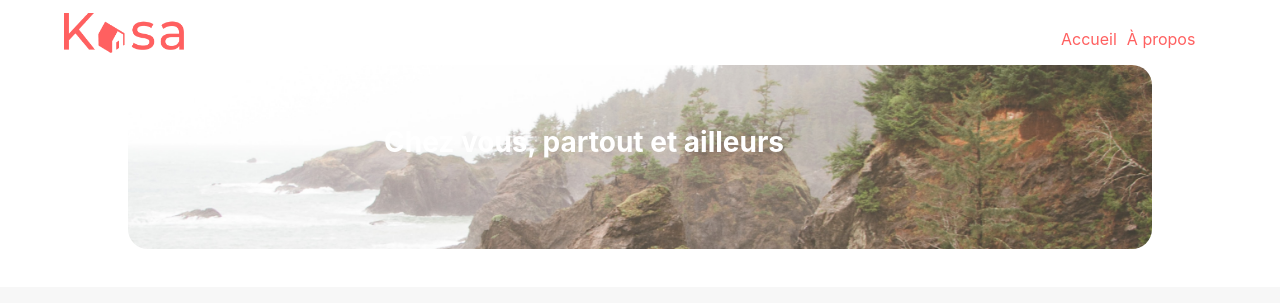
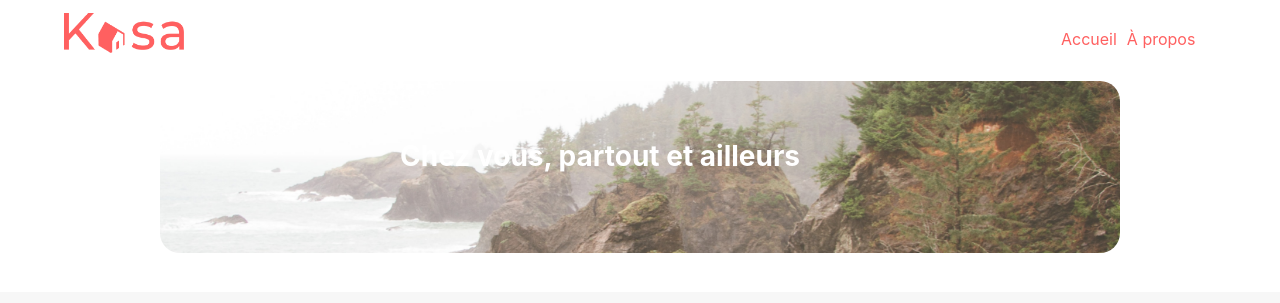
Before and after one commit to Lamouett3/P7_Kasa, a React (Create React App) app in the folder kasa/: page / in a window 1280 px wide. Shown: the top 303 px of the page. Built offline with nearby package versions, Linux system fonts and the light colour scheme.

Commit message:
semantic

```diff
--- a/kasa/src/App.js
+++ b/kasa/src/App.js
@@ -13,9 +13,7 @@ function App() {
   return (
       <div>
           <Header />
-          <main>
           <Home />
-          </main>
           <Footer />
       </div>
   );
--- a/kasa/src/pages/Home/Home.jsx
+++ b/kasa/src/pages/Home/Home.jsx
@@ -6,10 +6,14 @@ import CardsSection from '../../components/Cards/card';
 
 function Home() {
   return (
-    <div>
-  <Banner />
-  <CardsSection />
-    </div>
+    <main>
+      <figure>
+        <Banner />
+      </figure>
+      <section>
+        <CardsSection />
+      </section>
+    </main>
   );
 }
 
```
